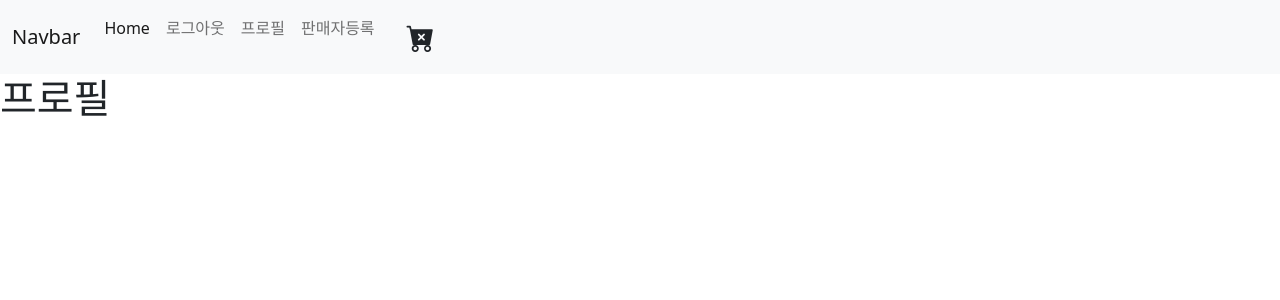
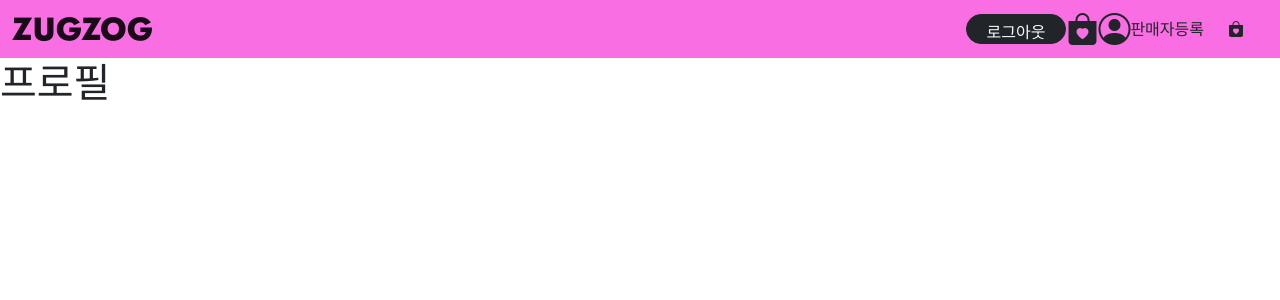
Before and after one commit to leejongeun2/Final-Project-Practice, a Django app: page /accounts/profile/ in a window 1280 px wide. Shown: the top 300 px of the page. Run offline with Django 3.2, Linux system fonts and the light colour scheme; the visitor is signed in with stand-in values (Sample User, id 1); parts of the project's set-up code (start-up, migrations or seed data) failed here and were passed over; some libraries are stand-ins or nearby versions.

Commit message:
nav_bar_end

```diff
--- a/templates/base.html
+++ b/templates/base.html
@@ -1,6 +1,7 @@
 <!DOCTYPE html>
 {% load django_bootstrap5 %}
 <html lang="en">
+
   <head>
     <meta charset="UTF-8">
     <meta http-equiv="X-UA-Compatible" content="IE=edge">
@@ -9,38 +10,73 @@
     <!-- CSS only -->
     <link href="https://cdn.jsdelivr.net/npm/bootstrap@5.2.2/dist/css/bootstrap.min.css" rel="stylesheet" integrity="sha384-Zenh87qX5JnK2Jl0vWa8Ck2rdkQ2Bzep5IDxbcnCeuOxjzrPF/et3URy9Bv1WTRi" crossorigin="anonymous">
     <link rel="stylesheet" href="https://cdn.jsdelivr.net/npm/bootstrap-icons@1.9.1/font/bootstrap-icons.css">
+    <link rel="preconnect" href="https://fonts.googleapis.com">
+    <link rel="preconnect" href="https://fonts.gstatic.com" crossorigin="crossorigin">
+    <link href="https://fonts.googleapis.com/css2?family=Anton&family=Bebas+Neue&family=Jost:wght@800&display=swap" rel="stylesheet">
+    <style>
+      .btn_c {
+        font-family: 'Noto Sans KR', sans-serif;
+      }
+
+      .btn_d {
+        font-family: 'Jost', sans-serif;
+      }
+    </style>
   </head>
+
   <body>
-    <nav class="navbar navbar-expand-lg navbar-light bg-light">
+    <nav class="navbar navbar-expand-lg navbar-light p-0" style="background-color:#FA6EE3;">
       <div class="container-fluid">
-          <a class="navbar-brand" href="#">Navbar</a>
+        <a class="btn_d navbar-brand fs-2" href="{% url 'products:index' %}">ZUGZOG</a>
         <button class="navbar-toggler" type="button" data-bs-toggle="collapse" data-bs-target="#navbarNavAltMarkup" aria-controls="navbarNavAltMarkup" aria-expanded="false" aria-label="Toggle navigation">
           <span class="navbar-toggler-icon"></span>
         </button>
-          <div class="collapse navbar-collapse" id="navbarNavAltMarkup">
-            <div class="navbar-nav">
-              <a class="nav-link active" aria-current="page" href="{% url 'products:index' %}">Home</a>
+        <div class="collapse navbar-collapse d-flex justify-content-end" id="navbarNavAltMarkup">
+          <div class="navbar-nav d-flex align-items-baseline">
 
-              {% if request.user.is_authenticated %} <!--request.user는 뒤에나오는 것을 요청하는 사람-->
+            {% if request.user.is_authenticated %}
+              <!--request.user는 뒤에나오는 것을 요청하는 사람-->
               {% if request.user.is_seller %}
-                <a class="nav-link" href="{% url 'products:create' %}">상품 등록</a>
+
+                <div class="boot_button d-flex align-items-center ">
+                  <button type="button" class="btn btn-dark rounded-pill btn_c mx-2" style="height:30px;">
+
+                    <a class="nav-link pt-0 text-light" href="{% url 'products:create' %}">상품 등록</a>
+
+                  </button>
+
                 {% endif %}
-              <a class="nav-link " href="{% url 'accounts:logout' %}" tabindex="-1" aria-disabled="true">로그아웃</a>
+                <button type="button" class="btn btn-dark rounded-pill btn_c" style="height:30px;">
+                  <a class="nav-link pt-0 text-light " href="{% url 'accounts:logout' %}" tabindex="-1" aria-disabled="true">로그아웃</a>
+                </button>
+              </div>
+              <div class="icon d-flex ">
+                <a class="nav-link" href="{% url 'products:show_jjim' request.user.id %}">
+                  <i class="bi bi-bag-heart-fill text-dark fs-2 "></i>
+                </a>
+              </div>
             {% else %}
               <a class="nav-link " href="{% url 'accounts:login' %}" tabindex="-1" aria-disabled="true">로그인</a>
               <a class="nav-link" href="{% url 'accounts:signup' %}">회원가입</a>
+
+              <a class="nav-link " href="{% url 'accounts:profile' %}">
+                <i class="bi bi-person-circle text-dark fs-2"></i>
+              </a>
             {% endif %}
 
+            {% if request.user.is_authenticated %}
+              <a class="nav-link" href="{% url 'accounts:profile' %}">
+                <i class="bi bi-person-circle text-dark fs-2"></i>
+              </a>
 
-
-              {% if request.user.is_authenticated %}
-              <a class="nav-link" href="{% url 'accounts:profile' %}">프로필</a>
-                {% if not request.user.is_seller %} <!--request.user는 뒤에나오는 것을 요청하는 사람, 셀러아닌 경우에도 로그인여부를 꼭 표시해야 하고 표시하지 않으면 오류뜸-->
-                  <a class="nav-link" href="{% url 'accounts:register_seller' request.user.id %}">판매자등록</a> <!--판매자가 되려는 식별할 수 있는 번호 id가 있어야 되기 때문-->
+              {% if not request.user.is_seller %}
+                <!--request.user는 뒤에나오는 것을 요청하는 사람, 셀러아닌 경우에도 로그인여부를 꼭 표시해야 하고 표시하지 않으면 오류뜸-->
+                <a class="nav-link" href="{% url 'accounts:register_seller' request.user.id %}">판매자등록</a>
+                <!--판매자가 되려는 식별할 수 있는 번호 id가 있어야 되기 때문-->
 
                 <div class="navbar align-self-center d-flex">
                   <a class="nav-icon position-relative text-decoration-none mx-4" href="{% url 'products:show_jjim' request.user.id %}">
-                    <i class="bi bi-cart-x-fill text-dark fs-3"></i>
+                    <i class="bi bi-bag-heart-fill text-dark"></i>
                   </a>
                 </div>
 
@@ -51,11 +87,11 @@
         </div>
       </div>
     </nav>
-
-
-    <script src="https://cdn.jsdelivr.net/npm/bootstrap@5.2.2/dist/js/bootstrap.bundle.min.js" integrity="sha384-OERcA2EqjJCMA+/3y+gxIOqMEjwtxJY7qPCqsdltbNJuaOe923+mo//f6V8Qbsw3" crossorigin="anonymous"></script>
     <div>
       {% block content %}{% endblock content %}
     </div>
+    <script src="https://cdn.jsdelivr.net/npm/bootstrap@5.2.2/dist/js/bootstrap.bundle.min.js" integrity="sha384-OERcA2EqjJCMA+/3y+gxIOqMEjwtxJY7qPCqsdltbNJuaOe923+mo//f6V8Qbsw3" crossorigin="anonymous"></script>
+
   </body>
+
 </html>
```
Lines whose indentation alone changed are shown as unchanged.
